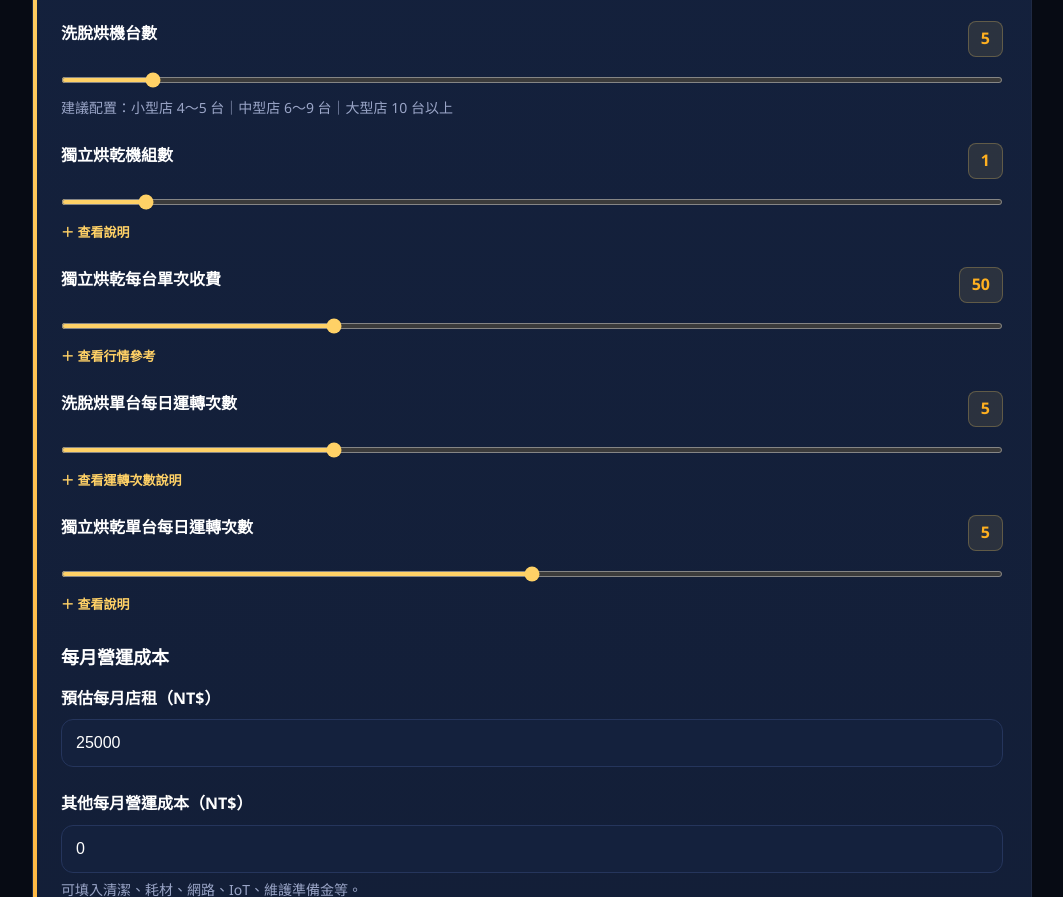
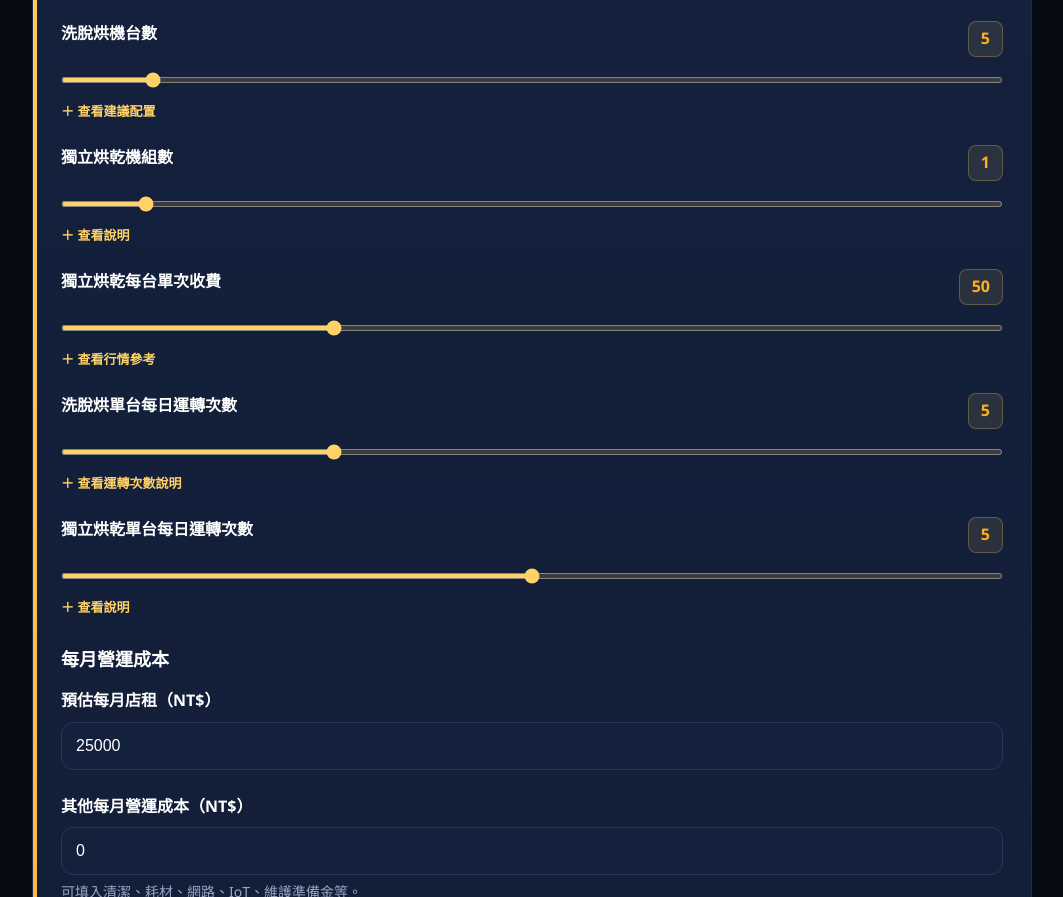
Before and after one commit to boy721-cloud/xiste-vercel-v2, a website: page index.html in a window 1280 px wide. Shown: the part 2238-3135 px from the top of the page, without its empty margins (108-1171 px from the left). Drawn offline with Linux system fonts and the light colour scheme.

Commit message:
Hide all machine setting guidance behind details toggles

```diff
--- a/index.html
+++ b/index.html
@@ -453,7 +453,7 @@
         <div class="setting-num" id="washVal"></div>
       </div>
       <input type="range" id="wash" min="4" max="15" value="5" oninput="calculateInvest()" />
-      <div style="font-size:14px;color:var(--text-muted);margin-top:6px;">建議配置：小型店 4～5 台｜中型店 6～9 台｜大型店 10 台以上</div>
+      <details class="setting-help"><summary>查看建議配置</summary><div>小型店 4～5 台｜中型店 6～9 台｜大型店 10 台以上</div></details>
     </div>
 
     <div class="setting-item">
```
